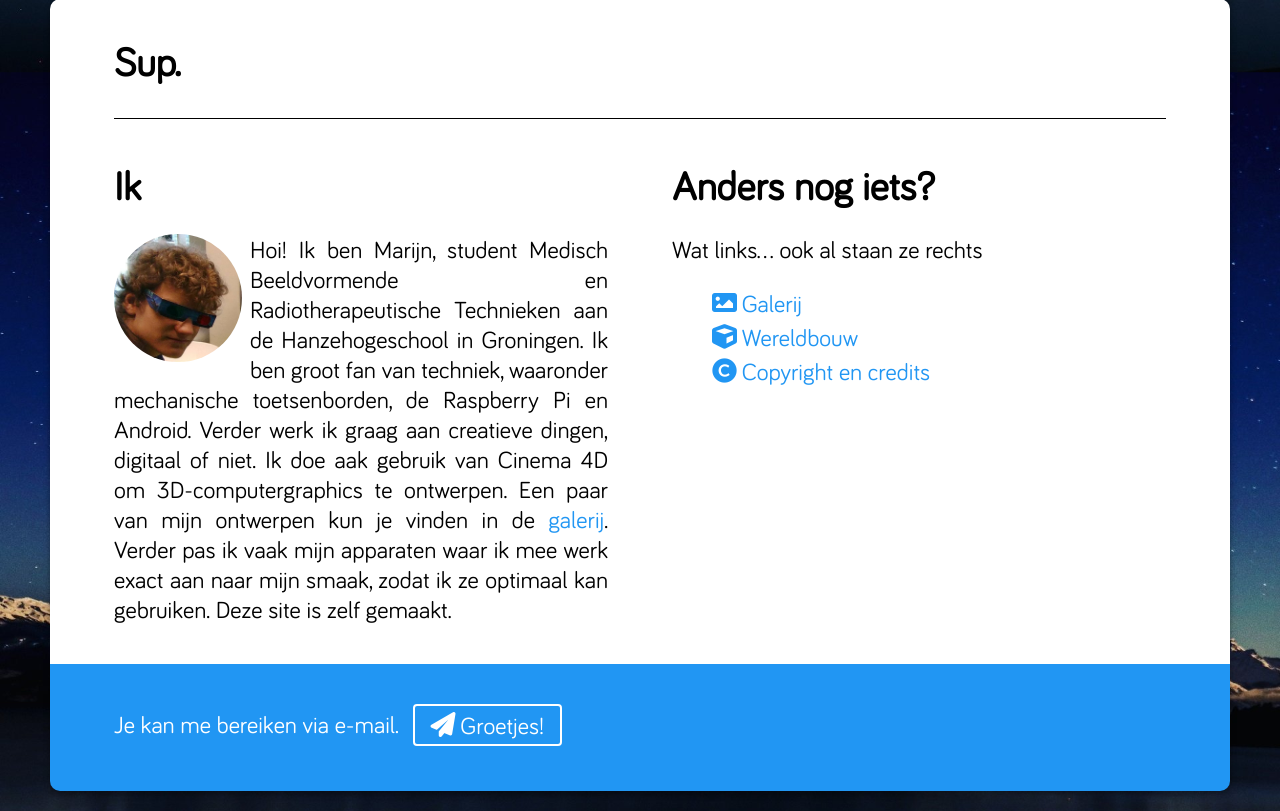
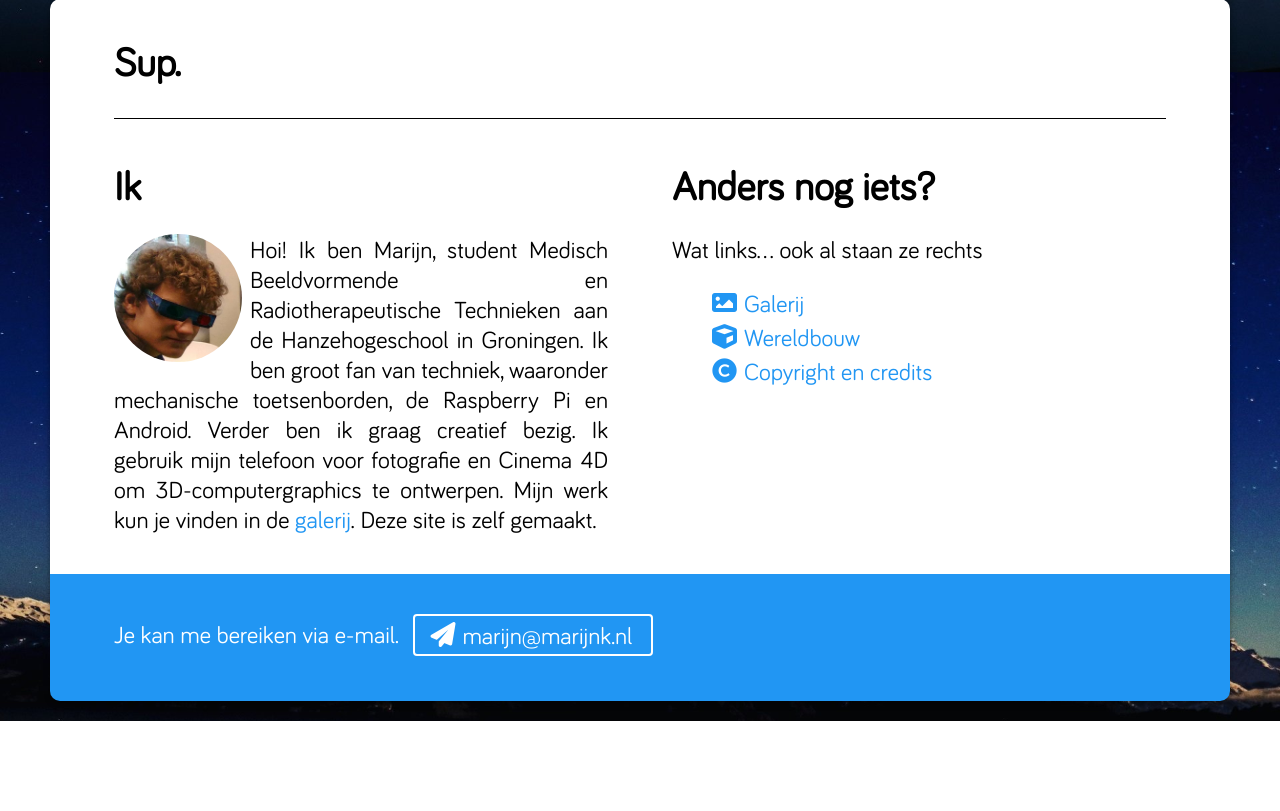
Before and after one commit to marijnnk/Website, a PHP site: page / in a window 1280 px wide. Shown: the part 781-1592 px from the top of the page. After the commit the page ends 1502 px from the top, so only its background shows below. Run offline with PHP 8.4, Linux system fonts and the light colour scheme.

Commit message:
Bio afgemaakt, email knop gefixt en css verbeterd

```diff
--- a/index.php
+++ b/index.php
@@ -12,24 +12,22 @@ printHeader() ?>
 					<article id="one">
 						<h3>Ik</h3>
 						<p>
-							<img class="photo" src="images/marijn.jpg"/>Hoi! Ik ben Marijn, student Medisch Beeldvormende en Radiotherapeutische Technieken aan de Hanzehogeschool in Groningen. Ik ben groot fan van techniek, waaronder mechanische toetsenborden, de Raspberry Pi en Android. Verder werk ik graag aan creatieve dingen, digitaal of niet. Ik doe
-
-							aak gebruik van Cinema 4D om 3D-computergraphics te ontwerpen. Een paar van mijn ontwerpen kun je vinden in de <a href="galerij.php">galerij</a>. Verder pas ik vaak mijn apparaten waar ik mee werk exact aan naar mijn smaak, zodat ik ze optimaal kan gebruiken. Deze site is zelf gemaakt.
+							<img class="photo" src="images/marijn.jpg"/>Hoi! Ik ben Marijn, student Medisch Beeldvormende en Radiotherapeutische Technieken aan de Hanzehogeschool in Groningen. Ik ben groot fan van techniek, waaronder mechanische toetsenborden, de Raspberry Pi en Android. Verder ben ik graag creatief bezig. Ik gebruik mijn telefoon voor fotografie en Cinema&nbsp;4D om 3D-computergraphics te ontwerpen. Mijn werk kun je vinden in de <a href="galerij.php">galerij</a>. Deze site is zelf gemaakt.
 						</p>
 					</article>
 					<article id="two">
 						<h3>Anders nog iets?</h3>
 						<p class="joke">Wat links... ook al staan ze rechts</p>
 						 <ul>
-							<li><a href="galerij.php"><i class="fas fa-image"></i> Galerij</a></li>
-							<li><a href="https://rutgerkok.nl/minecraft/"><i class="fas fa-cube"></i> Wereldbouw</a></li>
-							<li><a href="copyright.php"><i class="fas fa-copyright"></i> Copyright en credits</a></li>
+							<li><a href="galerij.php"><i class="fas fa-image"></i>Galerij</a></li>
+							<li><a href="https://rutgerkok.nl/minecraft/"><i class="fas fa-cube"></i>Wereldbouw</a></li>
+							<li><a href="copyright.php"><i class="fas fa-copyright"></i>Copyright en credits</a></li>
 						</ul>
 					</article>
 				</div>
 			</main>
 			<footer>
-				<p>Je kan me bereiken via e-mail. <a href="mailto:marijn@marijnk.nl" class="button"><i class="fas fa-paper-plane"></i> Groetjes!</a></p>
+				<p>Je kan me bereiken via e-mail. <a href="mailto:marijn@marijnk.nl" class="button"><i class="fas fa-paper-plane"></i>marijn@marijnk.nl</a></p>
 			</footer>
 		</div>
 	<script src="scroll.js"></script>
--- a/style.css
+++ b/style.css
@@ -31,6 +31,7 @@
 	font-variant: normal;
 	text-rendering: auto;
 	line-height: 1;
+	margin-right: 0.33em;
 }
 
 .fa-paper-plane:before{content:"\f1d8"}
@@ -254,6 +255,7 @@ p, ul {
 a.button {
 	display: inline-block;
 	vertical-align: middle;
+	text-align: left;
 	padding: 0.25rem 1rem;
 	border: 0.1em solid #FFFFFF;
 	margin: 0 0.3rem 0.3rem 0.5rem;
@@ -263,7 +265,7 @@ a.button {
 	font-family: Bariol,sans-serif;
 	font-weight: 300;
 	color: #FFFFFF;
-	text-align: center;
+	width: 10em;
 	transition: all 0.2s;
 }
 
```
